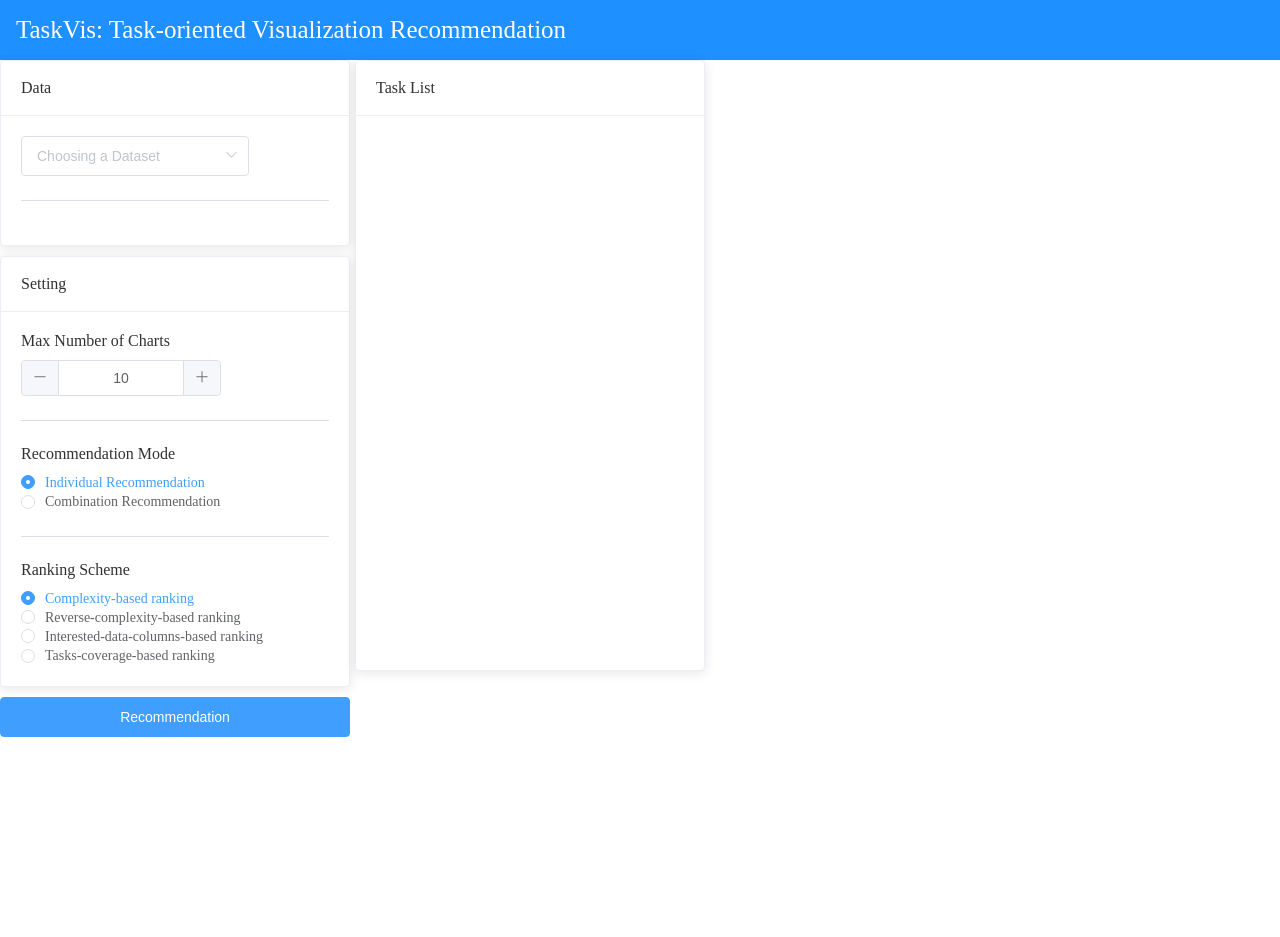
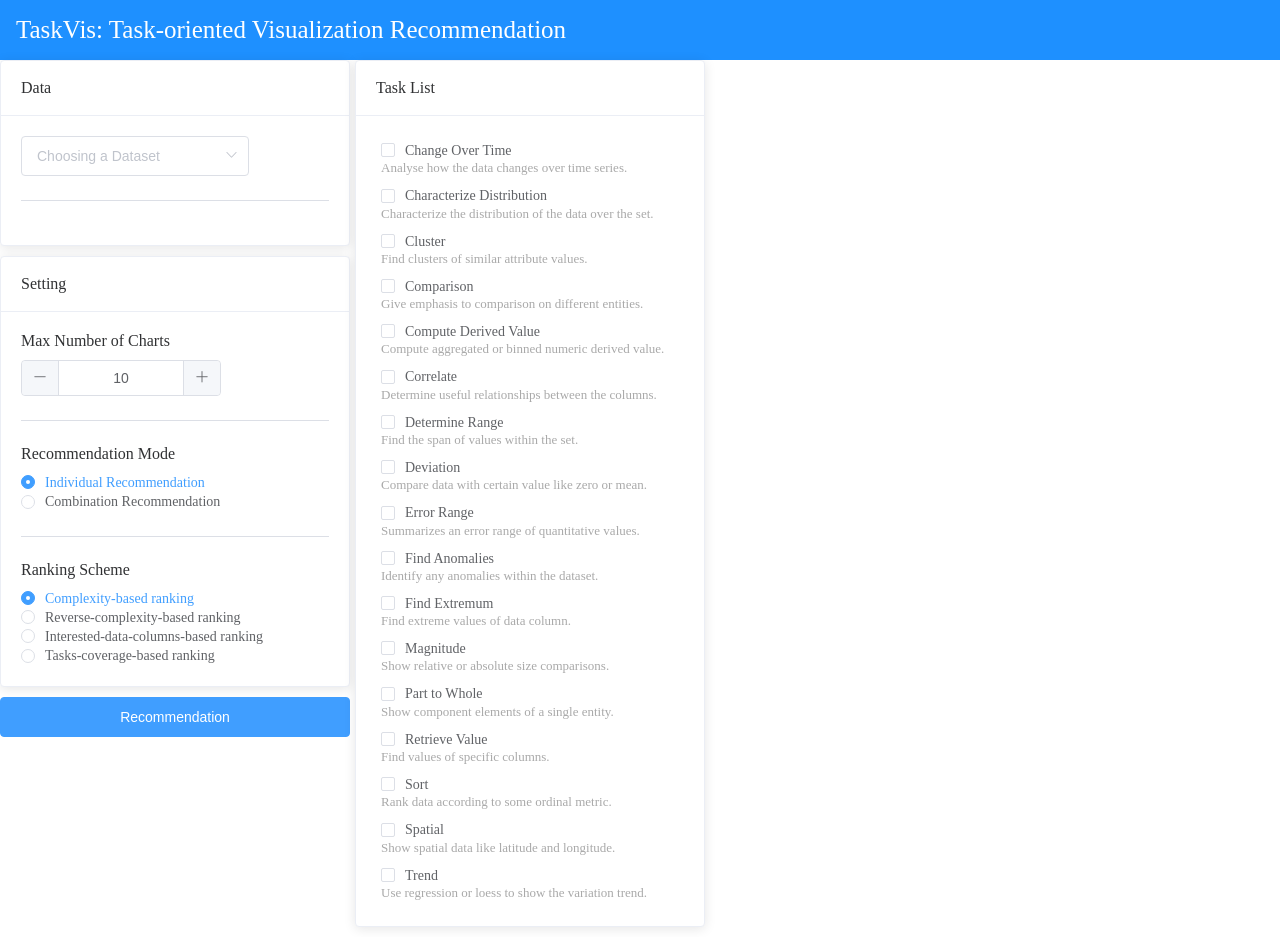
Before and after one commit to ShenLeixian/TaskVis, a Vue app in the folder frontend/: page / in a window 1280 px wide. Before the commit the page ends 800 px from the top, so only its background shows below. Built offline with nearby package versions, Linux system fonts and the light colour scheme.

Commit message:
实现了tasklist

```diff
--- a/frontend/src/App.vue
+++ b/frontend/src/App.vue
@@ -25,10 +25,16 @@
           <el-divider></el-divider>
           <div id="data-box">
             <div class="data-item"
-                 v-for="item in data_list"
-                 v-bind:key="item.field">
-              <div class="data-item-icon"></div>
-              <div class="data-item-field">{{item.field}}</div>
+                 :id="generate_id('data-item-', index)"
+                 v-for="(item, index) in data_list"
+                 v-bind:key="item.field"
+                 @click="choose_data_item(item, index)"
+                 >
+              <div class="data-item-icon" :id="generate_id('data-item-icon-' ,index)">{{data_type[item.type]}}</div>
+              <div class="data-item-text">
+                <div class="data-item-field">{{item.field}}</div>
+                <div class="data-item-type">{{item.type}}</div>
+              </div>
             </div>
           </div>
         </el-card>
@@ -80,6 +86,15 @@
                class="clearfix">
             <span>Task List</span>
           </div>
+          <div id="task-box">
+            <div class="task-item"
+                 :id="generate_id('task-item-', index)"
+                 v-for="(item, index) in task_list"
+                 v-bind:key="item.task">
+              <el-checkbox :label="item.task" class="task-item-name" :id="generate_id('task-item-name-', index)" @change="choose_task_item(item, index)"></el-checkbox>
+              <div class="task-item-description" :id="generate_id('task-item-description-', index)">{{item.description}}</div>
+            </div>
+          </div>
         </el-card>
       </div>
       <div id="right-part"></div>
@@ -108,11 +123,72 @@ export default {
         'nominal': 'N',
         'ordinal': 'O'
       },
+      task_list: [
+        {
+          task: 'Change Over Time',
+          description: 'Analyse how the data changes over time series.'
+        }, {
+          task: 'Characterize Distribution',
+          description: 'Characterize the distribution of the data over the set.'
+        }, {
+          task: 'Cluster',
+          description: 'Find clusters of similar attribute values.'
+        }, {
+          task: 'Comparison',
+          description: 'Give emphasis to comparison on different entities.'
+        }, {
+          task: 'Compute Derived Value',
+          description: 'Compute aggregated or binned numeric derived value.'
+        }, {
+          task: 'Correlate',
+          description: 'Determine useful relationships between the columns.'
+        }, {
+          task: 'Determine Range',
+          description: 'Find the span of values within the set.'
+        }, {
+          task: 'Deviation',
+          description: 'Compare data with certain value like zero or mean.'
+        }, {
+          task: 'Error Range',
+          description: 'Summarizes an error range of quantitative values.'
+        },
+        //   {
+        //     task: 'Filter',
+        //     description: 'Find data cases satisfying the given constrains.'
+        //   },
+        {
+          task: 'Find Anomalies',
+          description: 'Identify any anomalies within the dataset.'
+        }, {
+          task: 'Find Extremum',
+          description: 'Find extreme values of data column.'
+        }, {
+          task: 'Magnitude',
+          description: 'Show relative or absolute size comparisons.'
+        }, {
+          task: 'Part to Whole',
+          description: 'Show component elements of a single entity.'
+        }, {
+          task: 'Retrieve Value',
+          description: 'Find values of specific columns.'
+        }, {
+          task: 'Sort',
+          description: 'Rank data according to some ordinal metric.'
+        }, {
+          task: 'Spatial',
+          description: 'Show spatial data like latitude and longitude.'
+        }, {
+          task: 'Trend',
+          description: 'Use regression or loess to show the variation trend.'
+        }
+      ],
       dataset_value: '',
       max_number_of_charts: 10,
       recommendation_mode_radio: '1',
       ranking_scheme_radio: '1',
-      data_list: []
+      data_list: [],
+      chosen_data_items: [],
+      chosen_task_items: []
     }
   },
   methods: {
@@ -122,13 +198,51 @@ export default {
       console.log('select dataset ' + dataset)
       this.$axios.get('api/columns?dataset=' + dataset)
         .then(Response => {
-          this.data_list = Response.data
+          if (typeof Response.data[0].length === 'number') {
+            this.data_list = Response.data[0]
+          } else {
+            this.data_list = Response.data
+          }
           console.log(this.data_list)
         })
     },
 
     recommendation () {
       // TODO 将选中的数据发送到服务器，获取推荐图表
+    },
+
+    choose_data_item (item, index) {
+      // TODO 选中数据种类
+      let icon = document.getElementById('data-item-icon-' + index)
+      for (let i = 0; i < this.chosen_data_items.length; i++) {
+        if (this.chosen_data_items[i].field === item.field) {
+          // 已选中，现在撤销选中
+          this.chosen_data_items.splice(i, 1)
+          icon.style['background'] = 'dodgerblue'
+          // console.log(this.chosen_data_items)
+          return
+        }
+      }
+      // 没选中，选中对象
+      this.chosen_data_items.push(item)
+      icon.style.background = 'limegreen'
+      // console.log(this.chosen_data_items)
+    },
+    choose_task_item (item, index) {
+      for (let i = 0; i < this.chosen_task_items.length; i++) {
+        if (this.chosen_task_items[i].task === item.task) {
+          // 已选中，现在撤销选中
+          this.chosen_task_items.splice(i, 1)
+          console.log(this.chosen_task_items)
+          return
+        }
+      }
+      // 没选中，选中对象
+      this.chosen_task_items.push(item)
+      console.log(this.chosen_task_items)
+    },
+    generate_id (baseId, index) {
+      return baseId + index
     }
   }
 }
@@ -190,9 +304,50 @@ export default {
   display: flex;
   flex-direction: row;
   align-items: center;
+  margin: 2px 0 3px 0;
+  padding: 5px 0 5px 5px;
 }
 
-.data-item-field {
-  margin-left: 5px;
+.data-item:hover{
+  background-color: gainsboro;
+}
+
+.data-item-icon {
+  border-radius: 100%;
+  height: 40px;
+  width: 40px;
+  color: white;
+  background: dodgerblue;
+  display: flex;
+  align-items: center;
+  justify-content: center;
+  margin-right: 10px;
+}
+
+.data-item-type{
+  color: darkgray;
+  font-size: small;
+}
+
+.data-item-text{
+  display: flex;
+  flex-direction: column;
+  justify-content: space-around;
+  align-items: flex-start;
+}
+
+.task-item{
+  display: flex;
+  flex-direction: column;
+  padding: 5px 5px 5px 5px;
+}
+
+.task-item:hover{
+  background-color: gainsboro;
+}
+
+.task-item-description{
+  color: darkgray;
+  font-size: small;
 }
 </style>
```
